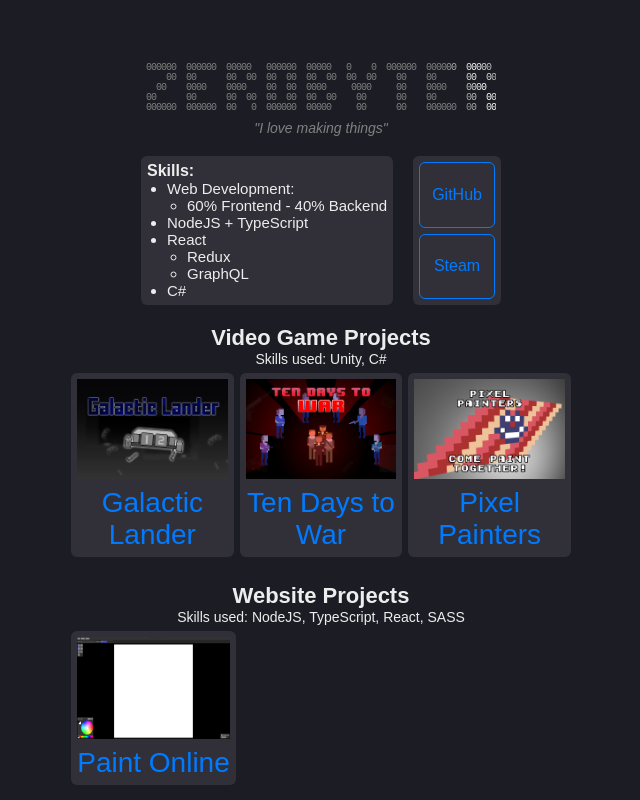
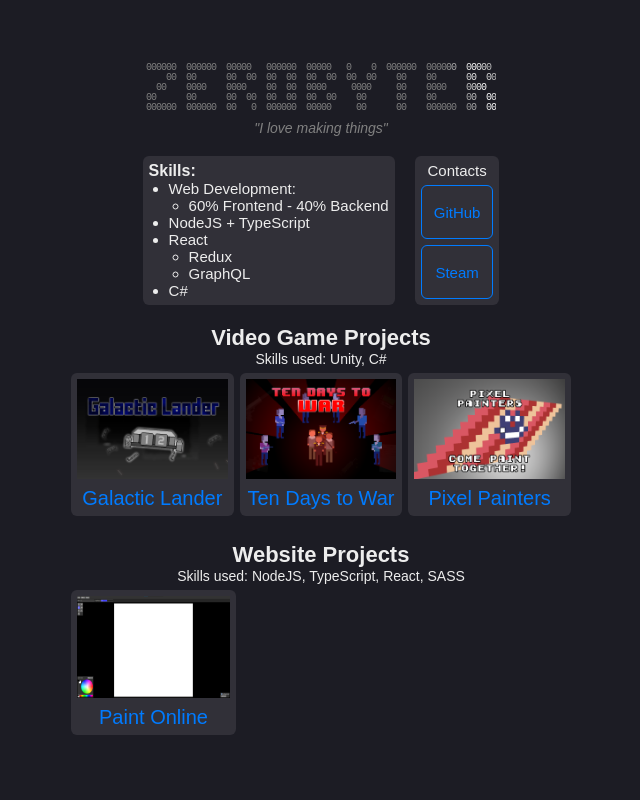
Before and after one commit to ZeroByter/zerowebsite, a React (Create React App) app: page / in a window 1280 px wide. Shown: the whole page, without its empty margins (319-959 px from the left). Built offline with nearby package versions, Linux system fonts and the light colour scheme.

Commit message:
font sizes are now response

```diff
--- a/src/components/section/container.module.scss
+++ b/src/components/section/container.module.scss
@@ -3,12 +3,12 @@
     text-align: center;
 
     .title {
-      font-size: 22px;
+      font-size: min(22px, 3.5vmin);
       font-weight: bold;
     }
 
     .skills{
-      font-size: 14px;
+      font-size: min(14px, 3.1vmin);
     }
   }
 
--- a/src/components/section/item.module.scss
+++ b/src/components/section/item.module.scss
@@ -20,7 +20,7 @@
   }
 
   .title {
-    font-size: 3.5vmin;
+    font-size: min(20px, 3.5vmin);
     color: inherit;
     text-align: center;
     padding-top: 4px;
--- a/src/pages/home/page.module.scss
+++ b/src/pages/home/page.module.scss
@@ -24,7 +24,7 @@
     padding-top: 20px;
 
     .links {
-      font-size: 16px;
+      font-size: min(15px, 3vmin);
       display: flex;
       justify-content: center;
       flex-direction: column;
@@ -45,13 +45,13 @@
     }
 
     .skills {
-      font-size: 15px;
+      font-size: min(15px, 3vmin);
       background: rgb(49, 48, 56);
       border-radius: 6px;
       padding: 6px;
 
       .header {
-        font-size: 16px;
+        font-size: min(16px, 3vmin);
         font-weight: bold;
       }
 
--- a/src/pages/home/page.tsx
+++ b/src/pages/home/page.tsx
@@ -26,6 +26,7 @@ export default function Home() {
           </ul>
         </div>
         <div className={css.links}>
+          <center>Contacts</center>
           <ButtonLink blankTarget={true} href="https://github.com/ZeroByter">
             GitHub
           </ButtonLink>
```
